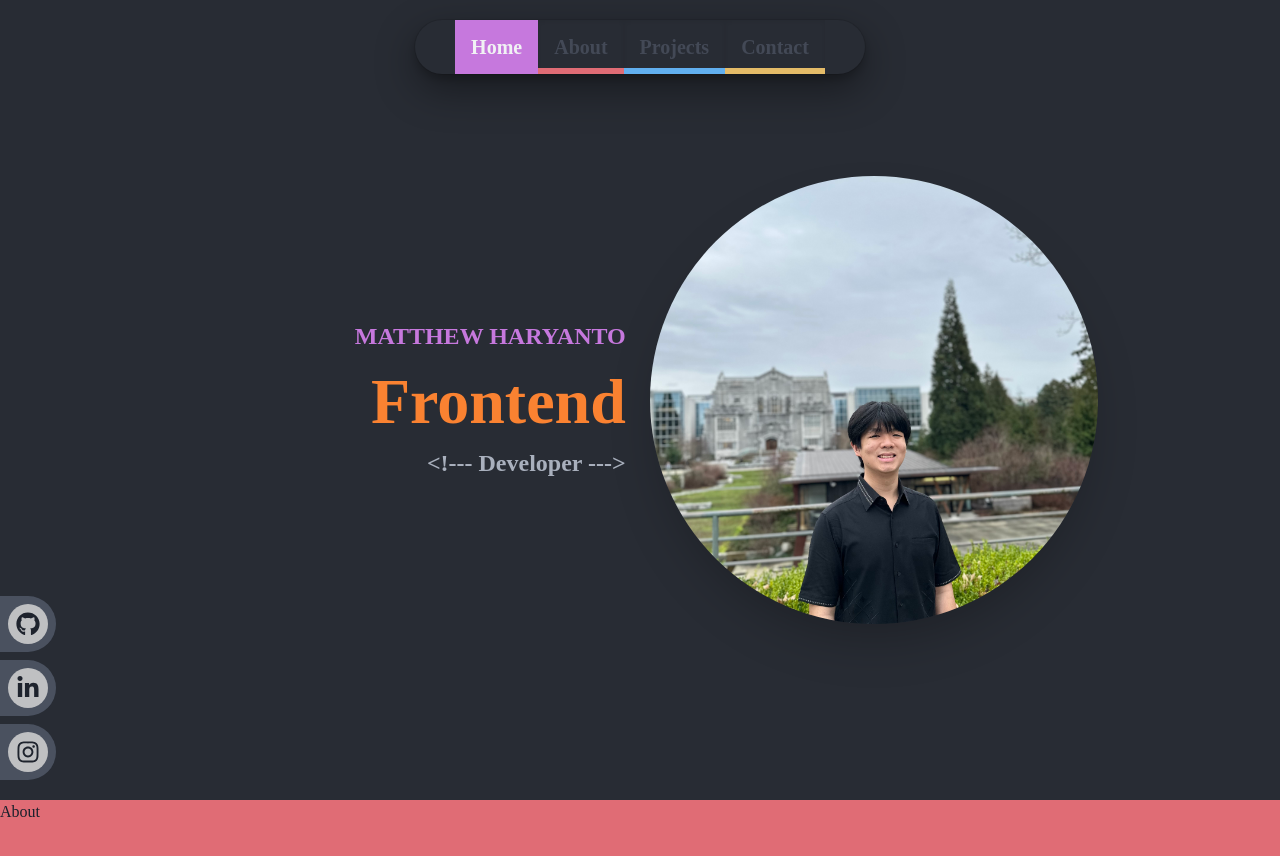
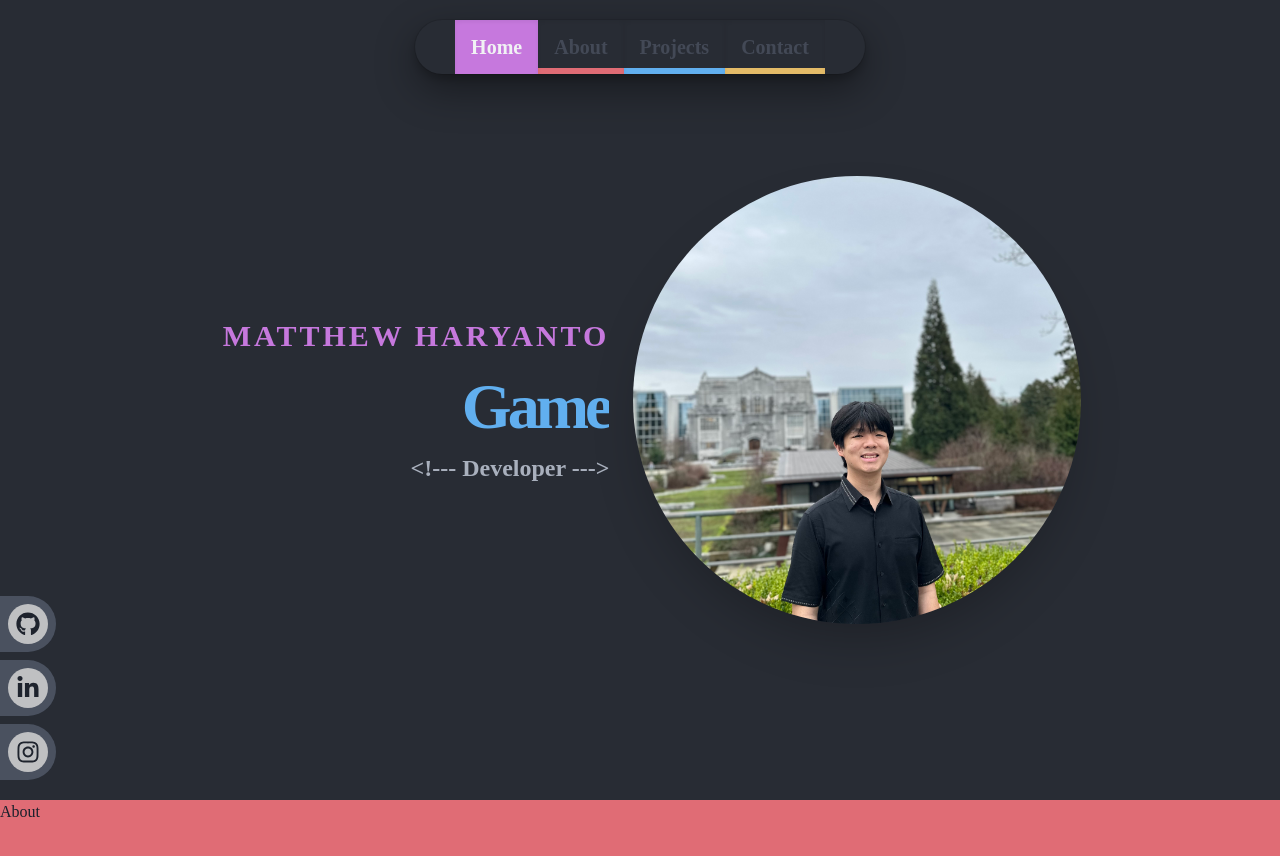
Before and after one commit to MatthewAnder/personal-portfolio, a Next.js app: page / in a window 1280 px wide. Shown: the top 856 px of the page. Built offline with nearby package versions, Linux system fonts and the light colour scheme.

Commit message:
fix: navbar layer and home animations

```diff
--- a/src/app/page.tsx
+++ b/src/app/page.tsx
@@ -9,7 +9,7 @@ import {
   VStack,
   keyframes,
 } from "@chakra-ui/react";
-import { motion } from "framer-motion";
+import { Variant, Variants, motion } from "framer-motion";
 import { ReactChild } from "react";
 
 // Import Sections
@@ -30,23 +30,6 @@ const Page = () => {
 
 const Home = () => {
   return (
-    <Box>
-      <motion.div
-        initial={"hidden"}
-        whileInView={"visible"}
-        variants={{
-          visible: { opacity: 1, y: 0 },
-          hidden: { opacity: 0, y: 75 },
-        }}
-      >
-        <HomeRaw />
-      </motion.div>
-    </Box>
-  );
-};
-
-const HomeRaw = () => {
-  return (
     <Center>
       <Flex alignItems={"center"} mx={4} height={"100vh"}>
         <Title />
@@ -56,48 +39,50 @@ const HomeRaw = () => {
   );
 };
 
-const semicolon = "black";
 const Title = () => {
   return (
+    <motion.div
+      initial={"hidden"}
+      whileInView={"visible"}
+      exit={"hidden"}
+      variants={{
+        visible: { opacity: 1, y: 0 },
+        hidden: { opacity: 0, y: 75 },
+      }}
+    >
       <VStack align={"end"} mx={6}>
-      <Heading as="h1" fontSize={"2xl"} lineHeight="tall" color={"primary.500"}>
+        <Heading
+          as="h1"
+          fontSize={"3xl"}
+          lineHeight="tall"
+          color={"primary.500"}
+          letterSpacing={"3px"}
+        >
           MATTHEW HARYANTO
         </Heading>
         <AnimatedText />
-      <Heading as="h2" fontSize={"2xl"} lineHeight="tall" color={"primary.600"}>
+        <Heading
+          as="h2"
+          fontSize={"2xl"}
+          lineHeight="tall"
+          color={"primary.600"}
+        >
           {"<!--- Developer --->"}
         </Heading>
       </VStack>
+    </motion.div>
   );
 };
 
-const Character = ({ color, char }: { color: any; char: String }) => {
-  return (
-    <Box as="span" color={color}>
-      {char}
-    </Box>
-  );
-};
-
-const gap: number = 1.2;
-const keys = keyframes`
-  25% {
-    transform: translateY(-${gap}em);
-  }
-  50% {
-    transform: translateY(-${gap * 2}em)
-  }
-  75% {
-    transform: translateY(-${gap * 3}em)
-  }
-  100% {
-    transform: translateY(-${gap * 4}em)
-  }
-`;
-const animation = `${keys} infinite 10s`;
 const AnimatedText = () => {
   return (
-    <Flex direction="column" align={"end"} height="4.5em" overflow={"hidden"}>
+    <Flex
+      direction="column"
+      align={"end"}
+      height="4.5em"
+      overflow={"hidden"}
+      zIndex={1}
+    >
       <HighlightText color={"primary.100"}>Frontend</HighlightText>
       <HighlightText color={"primary.200"}>Backend</HighlightText>
       <HighlightText color={"primary.300"}>Game</HighlightText>
@@ -116,17 +101,22 @@ const HighlightText = ({
 }) => {
   return (
     <motion.div
-      animate=""
-      variants={{
-        visible: { opacity: 1 },
-        hiddent: { opacity: 0 },
+      animate={{ y: ["0%", "-100%", "-200%", "-300%", "-400%"] }}
+      transition={{
+        y: {
+          repeat: Infinity,
+          repeatType: "loop",
+          duration: 10,
+          delay: 1,
+          ease: "backInOut",
+        },
       }}
     >
       <Heading
         lineHeight="1.2em"
         fontSize="4em"
         color={color}
-        letterSpacing={0}
+        letterSpacing={-4}
       >
         {children.toString()}
       </Heading>
@@ -139,7 +129,8 @@ const Picture = () => {
     <motion.div
       initial={"hidden"}
       whileInView={"visible"}
-      transition={{ duration: 1, delay: 0.6, type: "spring", damping: 10 }}
+      exit={"hidden"}
+      transition={{ delay: 0.3 }}
       variants={{
         visible: { opacity: 1, scale: 1 },
         hidden: { opacity: 0, scale: 0 },
--- a/src/components/Navbar.tsx
+++ b/src/components/Navbar.tsx
@@ -33,7 +33,6 @@ const NavLink = ({ navItem, section, onClick }: NavLinks) => {
       as={NextLink}
       href={navItem.link}
       position="relative"
-      zIndex={1}
       color={section === navItem.label ? "background.50" : "background.700"}
       shadow={"inner"}
       fontWeight="bold"
@@ -77,6 +76,7 @@ const Navbar = () => {
           rounded={"full"}
           boxShadow={"dark-lg"}
           position={"fixed"}
+          zIndex={10}
         >
           <Center mx={10}>
             {Links.map((item) => (
```
Lines whose indentation alone changed are shown as unchanged.
